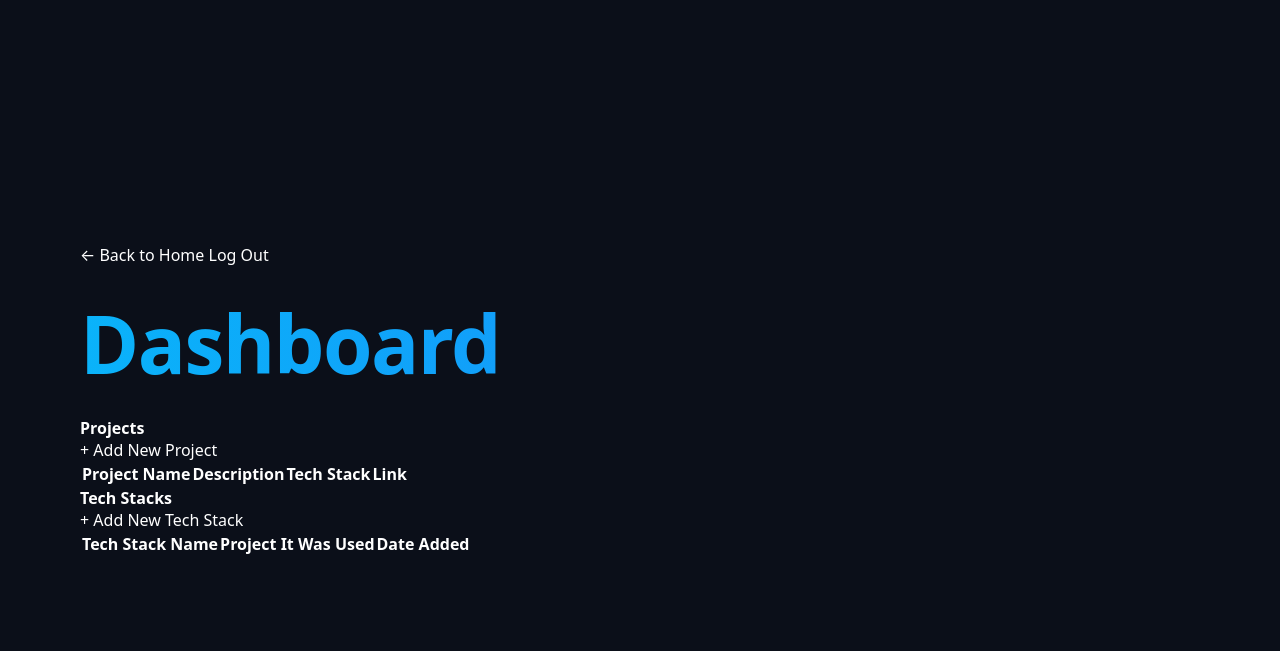
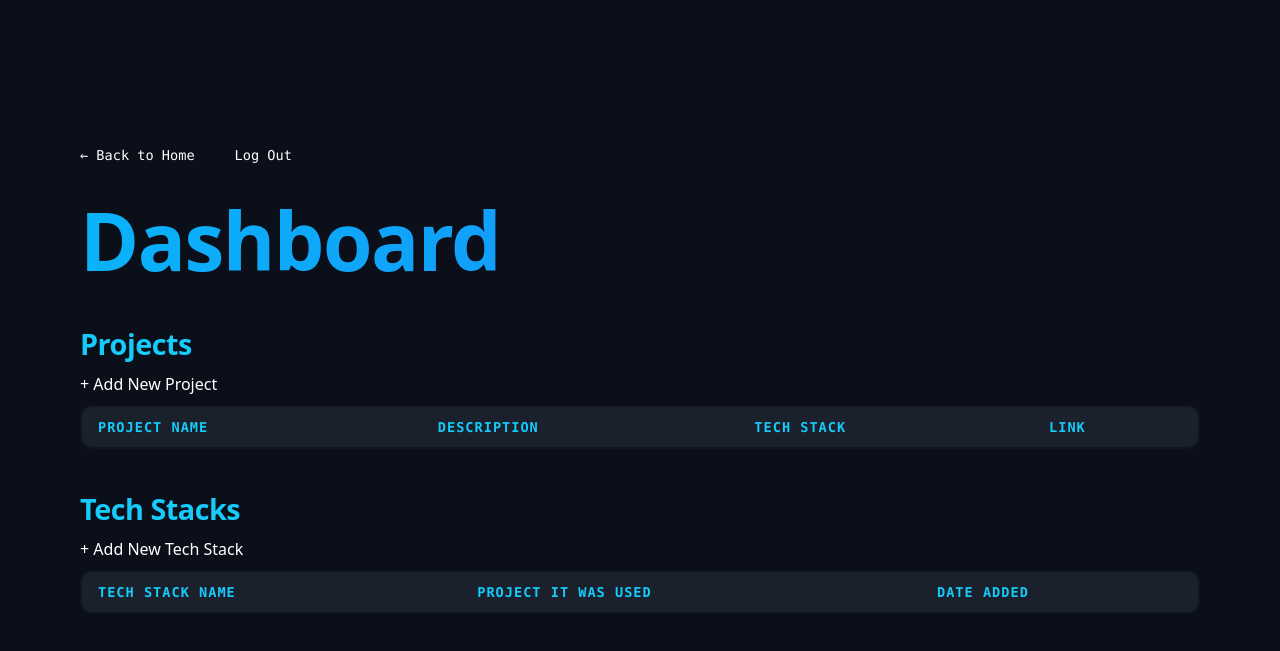
Before and after one commit to mikhail-rapada2007/Portfolio, a Django app: page /dashboard/ in a window 1280 px wide. Shown: the top 651 px of the page. Run offline with Django 4.2, Linux system fonts and the light colour scheme; the visitor is signed in with stand-in values (Sample User, id 1); data that the repository does not hold is empty.

Commit message:
Polish UX and fix issues from Quiz 3 feedback
- Add dynamic project count on home page (replaces hardcoded number)
- Add logged-in admin greeting and direct dashboard link on home page,
  hiding the hidden admin-login link once already authenticated
- Add spacing between nav links using flexbox gap on .navigation
- Add dashboard table styling (.dashboard-table) matching site theme
- Add styling for tech stack checkboxes on Add Project form
- Add .admin-greeting and .admin-dashboard-btn styles for the
  logged-in state on the home page
- Use get_object_or_404 in project_detail and testimony_detail
  instead of plain .get(), returning proper 404s for invalid IDs
- Add server-side validation to the contact view, checking all
  required fields are present and non-empty before saving an Inquiry
- Add truncated content preview to testimony list cards
- Remove duplicate Project import in views.py

```diff
--- a/Portfolio/showcase/views.py
+++ b/Portfolio/showcase/views.py
@@ -1,4 +1,4 @@
-from django.shortcuts import redirect, render
+from django.shortcuts import redirect, render, get_object_or_404
 from django.views.generic import ListView
 from .models import Inquiry, Project, PersonalInfo, Testimony, TechStack
 from .forms import ProjectForm, TestimonyForm, TechStackForm
@@ -7,6 +7,9 @@ from django.contrib.auth.decorators import login_required
 
 
 def admin_login(request):
+    if request.user.is_authenticated and request.user.is_superuser:
+        return redirect('dashboard')
+
     if request.method == 'POST':
         username = request.POST.get('username')
         password = request.POST.get('password')
@@ -21,7 +24,11 @@ def admin_login(request):
     return render(request, 'admin_login.html')
 
 def home(request):
-    return render(request, 'home.html')
+    project_count = Project.objects.count()
+    context = {
+        'project_count': project_count,
+    }
+    return render(request, 'home.html', context)
 
 def tutoring(request):
     return render(request, 'tutoring.html')
@@ -34,7 +41,7 @@ def project_list(request):
     return render(request, 'projects.html', context)
 
 def project_detail(request, pk):
-    project = Project.objects.get(id=pk)
+    project = get_object_or_404(Project, pk=pk)
     context = {
         'project': project,
     }
@@ -93,7 +100,7 @@ class TestimonyListView(ListView):
 
 
 def testimony_detail(request, pk):
-    testimony = Testimony.objects.get(id=pk)
+    testimony = get_object_or_404(Testimony, pk=pk)
     context = {
         'testimony': testimony,
     }
@@ -102,12 +109,15 @@ def testimony_detail(request, pk):
 
 def contact(request):
     if request.method == 'POST':
-        first_name = request.POST.get('first_name')
-        last_name = request.POST.get('last_name')
-        contact_number = request.POST.get('contact_number')
-        email = request.POST.get('email')
-        address = request.POST.get('address')
-        message = request.POST.get('message')
+        first_name = request.POST.get('first_name', '').strip()
+        last_name = request.POST.get('last_name', '').strip()
+        contact_number = request.POST.get('contact_number', '').strip()
+        email = request.POST.get('email', '').strip()
+        address = request.POST.get('address', '').strip()
+        message = request.POST.get('message', '').strip()
+
+        if not all([first_name, last_name, contact_number, email, address, message]):
+            return render(request, 'contact.html', {'error': 'All fields are required.'})
 
         new_inquiry = Inquiry(
             first_name=first_name,
--- a/Portfolio/static/style.css
+++ b/Portfolio/static/style.css
@@ -297,8 +297,11 @@ h2{
     animation: gradientAnimation 2s linear infinite;
 }
 
-.navigation{
+.navigation {
     margin-bottom: 22px;
+    display: flex;
+    gap: 24px;
+    align-items: center;
 }
 
 .page-title-abtme{
@@ -468,3 +471,143 @@ h2{
     color: #4cf3f3;
     margin-top: 10px;
 }
+
+/* Dashboard tables */
+.dashboard-table {
+    width: 100%;
+    border-collapse: collapse;
+    background-color: #111520;
+    border: 2px solid #1f1c1caf;
+    border-radius: 12px;
+    overflow: hidden;
+    margin-bottom: 40px;
+    margin-top: 10px;
+}
+
+.dashboard-table thead {
+    background-color: #1a212c;
+}
+
+.dashboard-table th {
+    text-align: left;
+    padding: 12px 16px;
+    color: #16cbf9;
+    font-family: Consolas;
+    font-size: 0.85rem;
+    letter-spacing: 1px;
+    text-transform: uppercase;
+    border-bottom: 1px solid #334155;
+}
+
+.dashboard-table td {
+    padding: 12px 16px;
+    border-bottom: 1px solid #1f1c1caf;
+    font-size: 0.95rem;
+    color: #d1d5db;
+}
+
+.dashboard-table tbody tr {
+    transition: background-color 0.3s ease;
+}
+
+.dashboard-table tbody tr:hover {
+    background-color: #1a212c;
+}
+
+.dashboard-table td a {
+    color: #16cbf9;
+    font-family: Consolas;
+    font-size: 0.85rem;
+    border: 1px solid #334155;
+    padding: 3px 8px;
+    border-radius: 4px;
+}
+
+.dashboard-table td a:hover {
+    border-color: #16cbf9;
+    box-shadow: 0 4px 20px rgba(22, 177, 249, 0.2);
+}
+
+/* Dashboard section headers */
+.projects-page h4 {
+    font-size: 1.8rem;
+    color: #16cbf9;
+    margin-top: 30px;
+    margin-bottom: 10px;
+    letter-spacing: -0.5px;
+}
+
+/* Tech stack checkboxes on Add Project form */
+.tech-stack-checkboxes {
+    display: flex;
+    flex-wrap: wrap;
+    gap: 10px;
+    background-color: #1a212c;
+    border: 1px solid #334155;
+    border-radius: 4px;
+    padding: 12px;
+}
+
+.tech-stack-checkboxes ul {
+    list-style: none;
+    display: flex;
+    flex-wrap: wrap;
+    gap: 14px;
+}
+
+.tech-stack-checkboxes label {
+    display: flex;
+    align-items: center;
+    gap: 6px;
+    font-family: Consolas;
+    font-size: 0.85rem;
+    color: #f97316;
+    cursor: pointer;
+}
+
+.tech-stack-checkboxes input[type="checkbox"] {
+    accent-color: #16cbf9;
+    width: 14px;
+    height: 14px;
+    cursor: pointer;
+}
+
+/* Dashboard nav / logout link */
+.navigation a {
+    font-family: Consolas;
+    font-size: 0.85rem;
+    margin-right: 16px;
+}
+
+.admin-greeting {
+    display: flex;
+    align-items: center;
+    gap: 12px;
+    margin-top: 16px;
+    flex-wrap: wrap;
+    margin-left: 9px;
+    font-size: 1rem;
+}
+
+.admin-greeting-text {
+    font-family: Consolas;
+    font-size: 0.85rem;
+    color: #d1d5db;
+}
+
+.admin-dashboard-btn {
+    font-family: Consolas;
+    background-color: #1a212c;
+    color: #f9a216;
+    padding: 6px 12px;
+    border-radius: 4px;
+    font-size: 0.85rem;
+    border: 1px solid #334155;
+    transition: all 0.3s ease;
+}
+
+.admin-dashboard-btn:hover {
+    border-color: #f9b116;
+    box-shadow: 0 6px 24px rgba(22, 177, 249, 0.2);
+    transform: translateY(-4px);
+}
--- a/Portfolio/templates/projects.html
+++ b/Portfolio/templates/projects.html
@@ -22,11 +22,12 @@
                 <a href="{% url 'project_detail' project.pk %}">
                     <h1 class="project-title-list">{{ project.project_name }}</h1>
                 </a>
+                 {% empty %}
+                  <p>No projects available yet.</p>
+                {% endfor %}
             </div>
-            {% endfor %}
         </section>
         <br>
-        <a href="{% url 'add_project' %}" class="add-project-button">+ Add New Project</a>
     </main>
 
 </body>
--- a/Portfolio/templates/testimony_list.html
+++ b/Portfolio/templates/testimony_list.html
@@ -23,6 +23,7 @@
             <div class="project-card">
                 <a href="{% url 'testimony_detail' testimony.pk %}">
                     <h1 class="project-title-list">{{ testimony.full_name }}</h1>
+                    <p class="project-summary">{{ testimony.content|truncatechars:80 }}</p>
                 </a>
             </div>
             {% endfor %}
```
Also changed, not shown: Portfolio/templates/home.html (+14 -3 lines).
